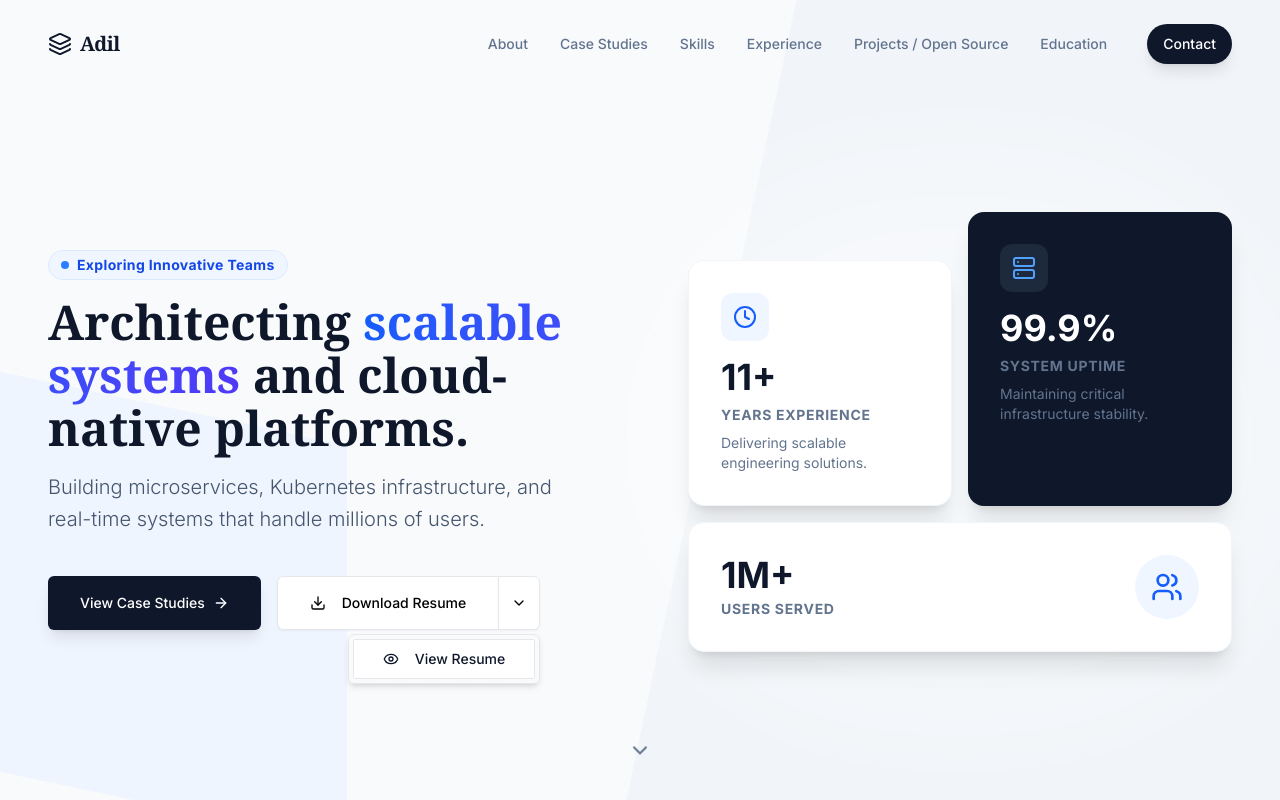
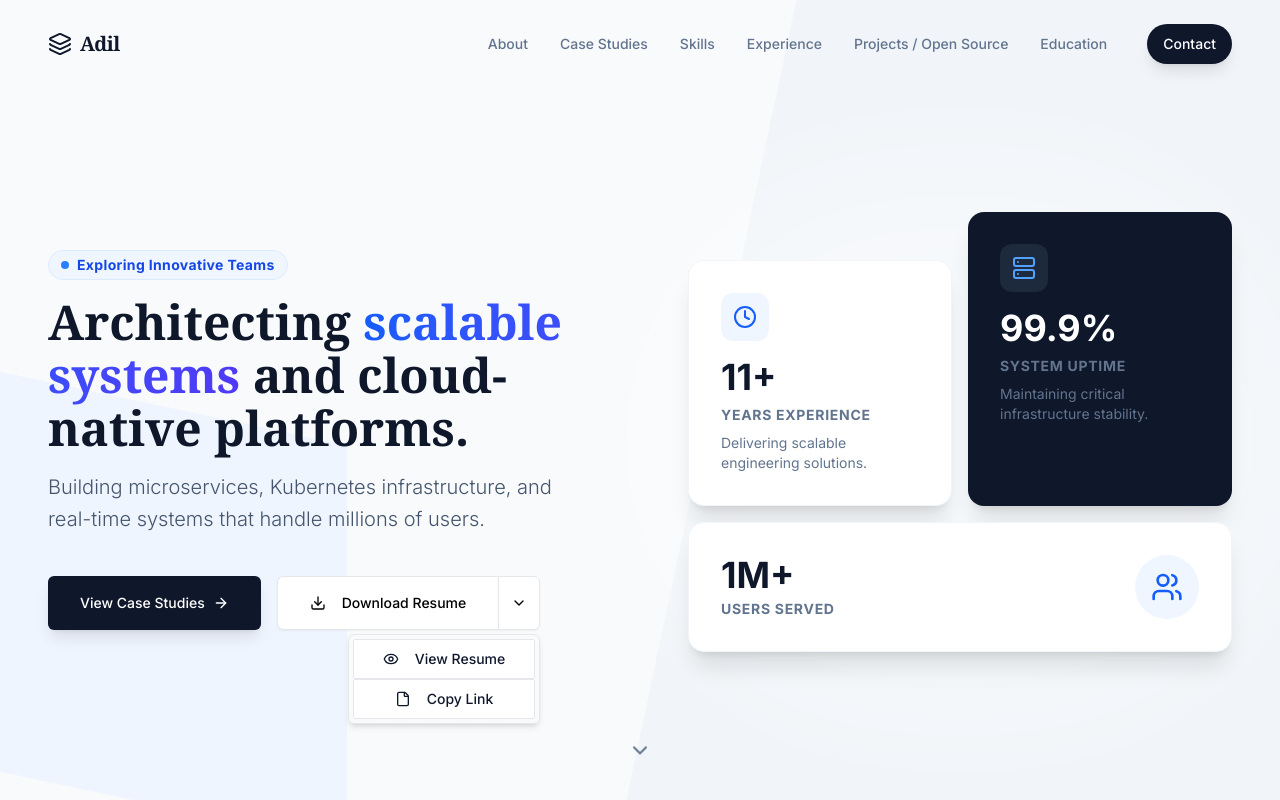
Before and after one commit to md-adil/md-adil.github.io, a Next.js app: page / in a window 1280 px wide. Both pictures are taken after a click on the button 519 px from the left and 602 px from the top of the page. Shown: the top 800 px of the page. Built offline with nearby package versions, Linux system fonts and the light colour scheme.

Commit message:
adding copying link!

```diff
--- a/package.json
+++ b/package.json
@@ -22,6 +22,7 @@
     "next": "^16.0.10",
     "react": "^19.2.3",
     "react-dom": "^19.2.3",
+    "sonner": "^2.0.7",
     "tailwind-merge": "^3.4.0",
     "tailwindcss-animate": "^1.0.7"
   },
--- a/src/app/layout.tsx
+++ b/src/app/layout.tsx
@@ -1,6 +1,7 @@
 import type { Metadata } from "next";
 import { GoogleTagManager } from "@next/third-parties/google";
 import { Inter } from "next/font/google";
+import { Toaster } from "sonner";
 import "./globals.css";
 import { domain, experienceYears } from "@/config";
 import { personalInfo } from "@/data";
@@ -100,6 +101,7 @@ export default function RootLayout({
       </head>
       <body className={inter.className}>
         <>{children}</>
+        <Toaster />
       </body>
     </html>
   );
--- a/src/components/ui/button.tsx
+++ b/src/components/ui/button.tsx
@@ -1,12 +1,14 @@
+"use client";
 import { Slot } from "@radix-ui/react-slot";
 import { cva, type VariantProps } from "class-variance-authority";
-import { Download, Eye, ChevronDown } from "lucide-react";
+import { Download, Eye, ChevronDown, File } from "lucide-react";
 import { DropdownMenu, DropdownMenuContent, DropdownMenuItem, DropdownMenuTrigger } from "./dropdown-menu";
 import { twMerge } from "tailwind-merge";
 import { type PropsWithChildren } from "react";
+import { toast } from "sonner";
 
 const buttonVariants = cva(
-  "inline-flex items-center justify-center gap-2 whitespace-nowrap rounded-md text-sm font-medium ring-offset-background transition-colors focus-visible:outline-hidden focus-visible:ring-2 focus-visible:ring-ring focus-visible:ring-offset-2 disabled:pointer-events-none disabled:opacity-50 [&_svg]:pointer-events-none [&_svg]:size-4 [&_svg]:shrink-0",
+  "inline-flex items-center justify-center gap-2 whitespace-nowrap rounded-md text-sm font-medium transition-colors focus-visible:outline-hidden disabled:pointer-events-none disabled:opacity-50 [&_svg]:pointer-events-none [&_svg]:size-4 [&_svg]:shrink-0",
   {
     variants: {
       variant: {
@@ -53,8 +55,13 @@ interface DownloadButtonProps extends PropsWithChildren {
 }
 
 export function DownloadButton({ url, name, children, filename }: DownloadButtonProps) {
+  const copyLink = (text: string) => {
+    navigator.clipboard.writeText(text);
+    toast.success("Link copied!");
+  };
+
   return (
-    <div className="flex gap-0 transition-all hover:-translate-y-1">
+    <div className="flex gap-0">
       <Button variant="secondary" className="h-auto flex-1 rounded-r-none border-r-0 bg-white px-8 py-4" asChild>
         <a href={url} download={filename}>
           <Download size={18} className="mr-2" />
@@ -76,6 +83,14 @@ export function DownloadButton({ url, name, children, filename }: DownloadButton
               </a>
             </Button>
           </DropdownMenuItem>
+          <DropdownMenuItem asChild>
+            <Button asChild variant="outline" className="flex w-full cursor-pointer items-center bg-white">
+              <button onClick={() => copyLink(url)} rel="noopener noreferrer">
+                <File size={18} className="mr-2" />
+                <span>Copy Link</span>
+              </button>
+            </Button>
+          </DropdownMenuItem>
         </DropdownMenuContent>
       </DropdownMenu>
     </div>
```
Also changed, not shown: 1 other file (tests, documents, lock files or other folders).
